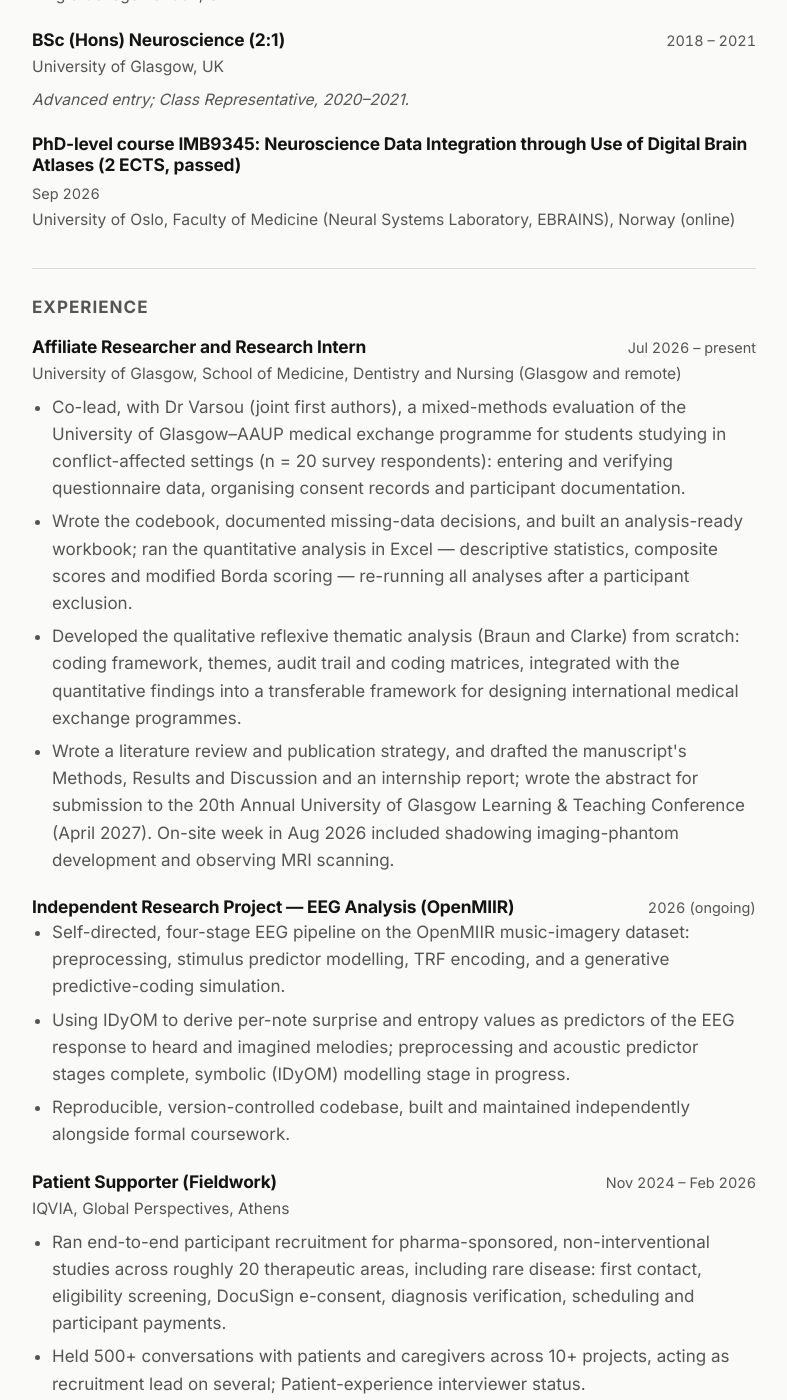
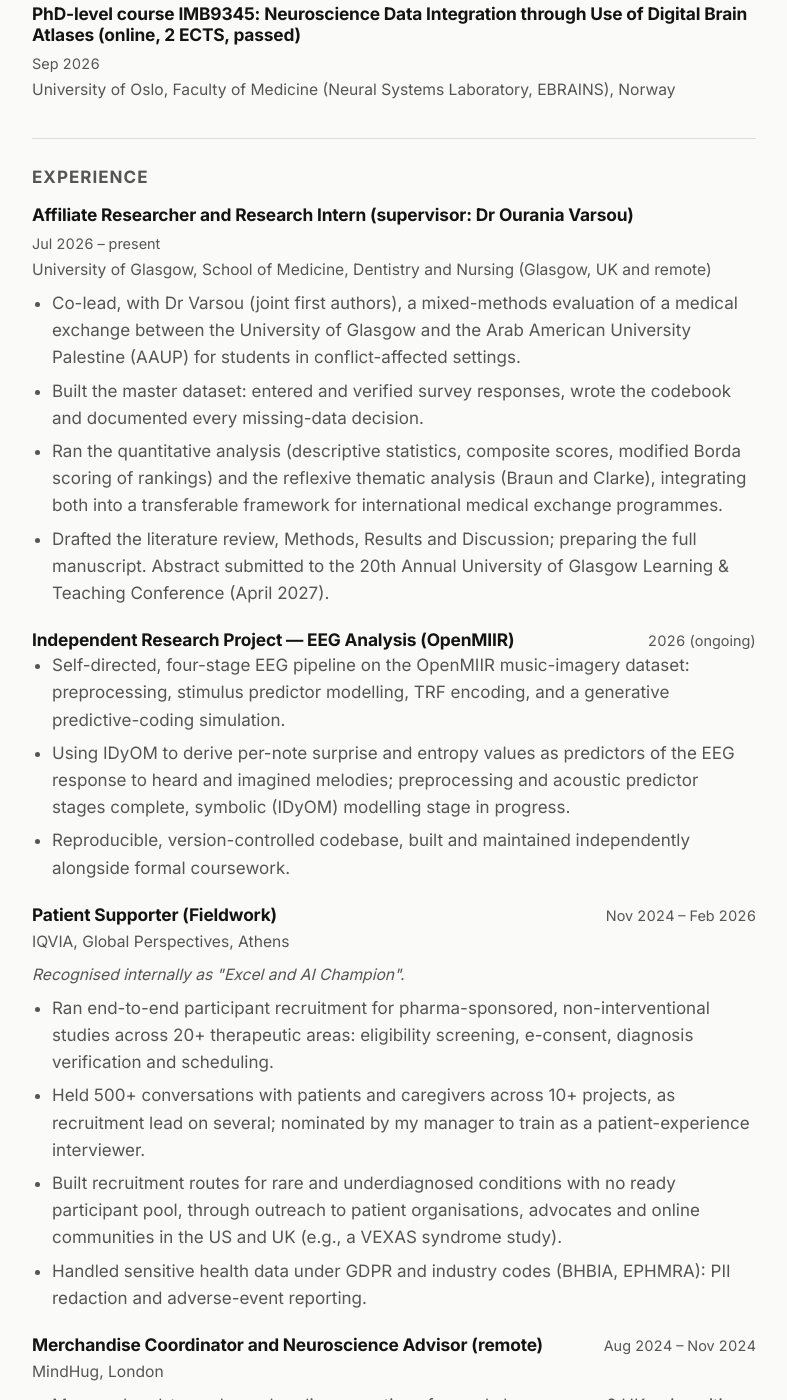
Before and after one commit to haidimartinidou/haidimartinidou.github.io, a Jekyll site: the page built from cv.md, in a window 1280 px wide and 1400 px high, scrolled down 891 px. Shown: the whole window, without its empty margins (246-1033 px from the left). Built offline with Jekyll 4.4.1, drawn with Linux system fonts in a browser that asks for light colours; some of the changed text lies outside the part shown.

Commit message:
Bring /cv/ up to date: profile, new role detail, publications, references
- Profile, research interests and the Oslo course entry rewritten per
  latest facts.
- Experience bullets updated for the HR Coordinator, IQVIA, and Glasgow
  affiliate-researcher roles.
- Skills: drop Stata, simplify R/Python to "(basic)".
- Courses section removed now that all three entries are paused.
- Publications reordered and split per the latest reference list.
- Science Communication: merged the Odd Things entry; renamed the
  VibeDeck project to Zanzibar everywhere.
- Added Dr Paschalis Theotokis to References.
- CV download now points to /files/Martinidou_CV.pdf (static file,
  supplied separately) instead of the auto-generated PDF.
- Pin .ruby-version to 3.1.6: the repo's pinned liquid 4.0.3 gem calls
  Object#tainted?, removed in Ruby 3.2+.

A few ambiguities are flagged inline as TODO(cv-update-nov-2026) comments
in _data/cv.yml for follow-up.

```diff
--- a/_data/cv.yml
+++ b/_data/cv.yml
@@ -1,6 +1,11 @@
-# Single source of truth for the CV page (/cv/) and the auto-generated PDF
-# (assets/cv/Haidi_Martinidou_CV.pdf). Edit this file only; the PDF is
-# regenerated by .github/workflows/cv-pdf.yml on every push that touches it.
+# Single source of truth for the CV page (/cv/).
+#
+# TODO(cv-update-nov-2026): the page's download button now points to the
+# manually-supplied /files/Martinidou_CV.pdf instead of the PDF this data
+# file used to drive. .github/workflows/cv-pdf.yml still regenerates
+# assets/cv/Haidi_Martinidou_CV.pdf on every push that touches this file,
+# but nothing links to that file any more — ask Haidi whether to retire
+# that workflow (and the stale generated PDF) or keep it for some other use.
 #
 # Gotcha: that workflow's Jekyll build breaks if _config.yml ever stops
 # excluding vendor/ (the gem cache the Action installs into gets scanned
@@ -16,16 +21,14 @@
 
 personal_info:
   name: "Haidi Martinidou"
-  tagline: "Neuroscience graduate (BSc Glasgow, MSc King's College London) working toward a PhD in computational neuroscience."
-  summary: "Combines quantitative training on large clinical and population datasets with hands-on patient-facing research experience."
-  aside: 'Multidisciplinary artist on the side — film and digital photography, painting, and watercolour; more at <a href="https://haidimartinidou.github.io/haidiartin/">haidiartin</a>.'
-  interests: >
-    My research centres on the mechanisms underlying maladaptive decision-making and mood dysregulation,
-    particularly reward processing, prediction-error signalling, and reinforcement learning across healthy
-    and clinical populations. This thread connects my past work on fairness-based decision-making and
-    diet-related depression risk. I am also interested in subtler, non-clinical disruptions to
-    self-regulation, including procrastination, optimism, and hormonal influences on cognition. I approach
-    these mechanistic questions as a route toward identifying targets for intervention.
+  tagline: "Neuroscience graduate (BSc Glasgow, MSc King's College London) interested in how chronic stress changes the brain's reward and memory systems to produce anhedonia and apathy, why some brains are more resilient, and whether protecting these systems earlier can delay dementia."
+  summary: "My work combines large-cohort analysis, evidence synthesis and patient-facing research."
+  # TODO(cv-update-nov-2026): the previous aside linked to haidiartin
+  # (https://haidimartinidou.github.io/haidiartin/); the replacement text
+  # Haidi gave doesn't include a link. Left as plain text below — tell her
+  # the haidiartin link was dropped from /cv/ and ask whether to restore it.
+  aside: "I also make visual art: film and digital photography, painting and watercolour."
+  interests: "Chronic stress and depression; reward processing and motivation (anhedonia, apathy); memory systems; stress resilience; dementia risk and prevention."
   email: "haidimartinidou@gmail.com"
   phone: "+30 694 2419907"
   links:
@@ -46,19 +49,19 @@
     institution: "University of Glasgow, UK"
     dates: "2018 – 2021"
     note: "Advanced entry; Class Representative, 2020–2021."
-  - degree: "PhD-level course IMB9345: Neuroscience Data Integration through Use of Digital Brain Atlases (2 ECTS, passed)"
-    institution: "University of Oslo, Faculty of Medicine (Neural Systems Laboratory, EBRAINS), Norway (online)"
+  - degree: "PhD-level course IMB9345: Neuroscience Data Integration through Use of Digital Brain Atlases (online, 2 ECTS, passed)"
+    institution: "University of Oslo, Faculty of Medicine (Neural Systems Laboratory, EBRAINS), Norway"
     dates: "Sep 2026"
 
 experience:
-  - title: "Affiliate Researcher and Research Intern"
-    organization: "University of Glasgow, School of Medicine, Dentistry and Nursing (Glasgow and remote)"
+  - title: "Affiliate Researcher and Research Intern (supervisor: Dr Ourania Varsou)"
+    organization: "University of Glasgow, School of Medicine, Dentistry and Nursing (Glasgow, UK and remote)"
     dates: "Jul 2026 – present"
     bullets:
-      - "Co-lead, with Dr Varsou (joint first authors), a mixed-methods evaluation of the University of Glasgow–AAUP medical exchange programme for students studying in conflict-affected settings (n = 20 survey respondents): entering and verifying questionnaire data, organising consent records and participant documentation."
-      - "Wrote the codebook, documented missing-data decisions, and built an analysis-ready workbook; ran the quantitative analysis in Excel — descriptive statistics, composite scores and modified Borda scoring — re-running all analyses after a participant exclusion."
-      - "Developed the qualitative reflexive thematic analysis (Braun and Clarke) from scratch: coding framework, themes, audit trail and coding matrices, integrated with the quantitative findings into a transferable framework for designing international medical exchange programmes."
-      - "Wrote a literature review and publication strategy, and drafted the manuscript's Methods, Results and Discussion and an internship report; wrote the abstract for submission to the 20th Annual University of Glasgow Learning &amp; Teaching Conference (April 2027). On-site week in Aug 2026 included shadowing imaging-phantom development and observing MRI scanning."
+      - "Co-lead, with Dr Varsou (joint first authors), a mixed-methods evaluation of a medical exchange between the University of Glasgow and the Arab American University Palestine (AAUP) for students in conflict-affected settings."
+      - "Built the master dataset: entered and verified survey responses, wrote the codebook and documented every missing-data decision."
+      - "Ran the quantitative analysis (descriptive statistics, composite scores, modified Borda scoring of rankings) and the reflexive thematic analysis (Braun and Clarke), integrating both into a transferable framework for international medical exchange programmes."
+      - "Drafted the literature review, Methods, Results and Discussion; preparing the full manuscript. Abstract submitted to the 20th Annual University of Glasgow Learning &amp; Teaching Conference (April 2027)."
   - title: "Independent Research Project — EEG Analysis (OpenMIIR)"
     dates: "2026 (ongoing)"
     bullets:
@@ -68,11 +71,12 @@
   - title: "Patient Supporter (Fieldwork)"
     organization: "IQVIA, Global Perspectives, Athens"
     dates: "Nov 2024 – Feb 2026"
+    subtitle: "Recognised internally as \"Excel and AI Champion\"."
     bullets:
-      - "Ran end-to-end participant recruitment for pharma-sponsored, non-interventional studies across roughly 20 therapeutic areas, including rare disease: first contact, eligibility screening, DocuSign e-consent, diagnosis verification, scheduling and participant payments."
-      - "Held 500+ conversations with patients and caregivers across 10+ projects, acting as recruitment lead on several; Patient-experience interviewer status."
-      - "Led recruitment and outreach for a study on VEXAS syndrome: sourced collaborators in the US, including the NIH group that first described the condition, engaged patient organisations in the US and UK, and worked with supporting neurologists."
-      - "Handled sensitive health data under clinical governance and GDPR and industry codes (BHBIA, EPHMRA) — PII redaction, adverse-event reporting, study documentation and tracking. Recognised internally as \"Excel and AI Champion\"."
+      - "Ran end-to-end participant recruitment for pharma-sponsored, non-interventional studies across 20+ therapeutic areas: eligibility screening, e-consent, diagnosis verification and scheduling."
+      - "Held 500+ conversations with patients and caregivers across 10+ projects, as recruitment lead on several; nominated by my manager to train as a patient-experience interviewer."
+      - "Built recruitment routes for rare and underdiagnosed conditions with no ready participant pool, through outreach to patient organisations, advocates and online communities in the US and UK (e.g., a VEXAS syndrome study)."
+      - "Handled sensitive health data under GDPR and industry codes (BHBIA, EPHMRA): PII redaction and adverse-event reporting."
   - title: "Merchandise Coordinator and Neuroscience Advisor (remote)"
     organization: "MindHug, London"
     dates: "Aug 2024 – Nov 2024"
@@ -86,10 +90,10 @@
       - "Prepared a review of recent rTMS literature for the clinical team, then observed the clinic's rTMS protocol."
   - title: "HR Coordinator"
     organization: "Caffeine Roastery SuperFoods, Thessaloniki"
-    dates: "Oct 2022 – Oct 2023"
+    dates: "Oct 2023 – Oct 2024"
     bullets:
-      - "Built the HR function from the ground up at launch (recruitment, onboarding, core policies) for a team of 10."
-      - "Designed and ran structured interviews and onboarding, drawing on motivation and person–role fit."
+      - "Built the HR function from the ground up at launch, including recruitment, onboarding and core policies, for a team of 10 staff."
+      - "Trained and worked front-of-house shifts (barista, cashier, food preparation) to understand each role first-hand, then designed structured interviews and onboarding around them."
   - title: "Master's Dissertation — Reward, Risk, and Fairness Processing"
     organization: "King's College London"
     dates: "2022 – 2023"
@@ -115,7 +119,7 @@
 
 skills:
   - category: "Research and data"
-    items: "R (basic: descriptive statistics, regression, composite scores); Python (basic: MNE-based EEG preprocessing in the OpenMIIR pipeline); IBM SPSS; Stata; Excel (advanced); questionnaire data management and codebooks; reflexive thematic analysis; systematic literature screening and narrative synthesis; digital brain atlas tools (QuickNII, MeshView); running IDyOM (Common Lisp)."
+    items: "R (basic); Python (basic); IBM SPSS; Excel (advanced); questionnaire data management and codebooks; reflexive thematic analysis; systematic literature screening and narrative synthesis; digital brain atlas tools (QuickNII, MeshView); running IDyOM (Common Lisp)."
   - category: "Software"
     items: "DocuSign, Notion, Obsidian, ClickUp, Canva Pro, Adobe Premiere, SoftOne, Microsoft Office, GitHub Pages, macOS and Windows."
   - category: "Certificates"
@@ -131,7 +135,7 @@
     date: "2026"
     url: "https://forfun-alpha.vercel.app"
     description: "Designed and launched an application-tracking web app for programmes, jobs and grants, with a freemium AI search feature (Next.js, Supabase)."
-  - name: "VibeDeck"
+  - name: "Zanzibar"
     date: "2026"
     url: "https://github.com/haidimartinidou/Zanzibar"
     description: "Turns a described \"vibe\" into a playlist via the Spotify API and an LLM; deployed to Cloudflare Workers."
@@ -157,31 +161,20 @@
     outlet: "Parallaxi Magazine"
     date: "June 2024"
     url: "https://parallaximag.gr/parallax-view/nto-re-mi-giname-synaisthimatikoi-ti-ekanan-oi-coldplay-stin-athina"
-  - title: "Odd Things: essays on neuroscience and behaviour, e.g. a neuro-computational account of procrastination"
-    outlet: "Personal website and LinkedIn"
-    date: "2025 – 2026"
+  - title: "Academic site and blog, Odd Things (haidimartinidou.github.io)"
+    outlet: "essays on neuroscience and behaviour, e.g. a neuro-computational account of procrastination"
+    date: "2025–26"
     url: "https://haidimartinidou.github.io/articles/"
-
-# A course with date: "Paused" stays visible on the live /cv/ page but is
-# automatically left out of the generated PDF (see cv.md's cv-print-hide
-# logic) — set date to something else to bring it back into the PDF.
-courses:
-  - name: "Computational Neuroscience: Neuronal Dynamics"
-    provider: "EPFL (edX)"
-    date: "Paused"
-  - name: "Medical Neuroscience"
-    provider: "Duke University (Coursera)"
-    date: "Paused"
-  - name: "Data Visualization"
-    provider: "Duke University (Coursera)"
-    date: "Paused"
 
 # Entries render as plain text, in the order listed. Keep "in preparation"
 # items marked as such until they are submitted or posted as preprints.
 publications:
-  - citation: "Varsou O., Martinidou H., Walters M., et al. Evaluation of the University of Glasgow–AAUP medical exchange programme: a transferable framework (working title). In preparation."
-  - citation: "Martinidou H., Lyall D. M. Mediterranean-style dietary components and self-reported depression: a cross-sectional analysis of 502,506 UK adults in the UK Biobank cohort. In preparation; preprint planned."
-  - citation: "Martinidou H., et al. Living with artificial neural networks: experience-dependent structural plasticity of the human brain in the age of AI (working title). To be submitted to Current Issues in Molecular Biology (MDPI), special issue \"Neural Networks in Molecular and Cellular Neurobiology\"."
+  - citation: "Martinidou H., Lyall D. Mediterranean-style diet and depression in 502,359 UK Biobank participants: a cross-sectional study. Preprint in preparation (PsyArXiv)."
+  # TODO(cv-update-nov-2026): "Malik" has no first initial in Haidi's
+  # instructions (every other author here has one) — ask her whether an
+  # initial is missing before this goes out the door.
+  - citation: "Varsou O.*, Martinidou H.*, Malik, Walters M. Evaluation of the University of Glasgow–AAUP medical exchange programme: a transferable framework (working title). *Equal contribution. Manuscript in preparation."
+  - citation: "Martinidou H., et al. Living with artificial neural networks: experience-dependent structural plasticity of the human brain in the age of AI (working title). To be submitted to Current Issues in Molecular Biology (MDPI)."
   - citation: "Chatzisavvidou A., et al. Molecular mechanisms underlying human neocortical evolution (working title). To be submitted to Current Issues in Molecular Biology (MDPI)."
 
 conferences:
@@ -209,3 +202,9 @@
   - name: "Dr Donald Lyall"
     affiliation: "University of Glasgow"
     note: "BSc dissertation supervisor. Email on request."
+  # TODO(cv-update-nov-2026): Haidi didn't say what her working relationship
+  # with Dr Theotokis is (the other two references each note why they're a
+  # reference). Left the note as just contact info — ask her what to add.
+  - name: "Dr Paschalis Theotokis"
+    affiliation: "Assistant Professor of Histology-Embryology, Aristotle University of Thessaloniki"
+    note: "Email on request."
--- a/cv.md
+++ b/cv.md
@@ -21,7 +21,7 @@
     {%- if cv.personal_info.phone %}<span>{{ cv.personal_info.phone }}</span>{% endif -%}
     {% for link in cv.personal_info.links %}<a href="{{ link.url }}">{{ link.label }}</a>{% endfor %}
   </div>
-  <a class="cv-download" href="{{ '/assets/cv/Haidi_Martinidou_CV.pdf' | relative_url }}" download>Download CV (PDF)</a>
+  <a class="cv-download" href="{{ '/files/Martinidou_CV.pdf' | relative_url }}" download>Download CV (PDF)</a>
 </div>
 
 {% if cv.personal_info.interests %}
@@ -104,21 +104,6 @@
 </section>
 {% endif %}
 
-{% assign active_courses = cv.courses | where_exp: "c", "c.date != 'Paused'" %}
-{% if cv.courses and cv.courses.size > 0 %}
-<section class="cv-section{% if active_courses.size == 0 %} cv-print-hide{% endif %}">
-  <h2>Courses</h2>
-  <ul class="cv-bullets">
-    {% for course in cv.courses %}
-    <li{% if course.date == "Paused" %} class="cv-print-hide"{% endif %}>
-      {% if course.certificate_url %}<a href="{{ course.certificate_url }}">{{ course.name }}</a>{% else %}{{ course.name }}{% endif %}
-      &mdash; {{ course.provider }}{% if course.date %}, {{ course.date }}{% endif %}{% if course.note %} ({{ course.note }}){% endif %}
-    </li>
-    {% endfor %}
-  </ul>
-</section>
-{% endif %}
-
 {% if cv.publications and cv.publications.size > 0 %}
 <section class="cv-section">
   <h2>Publications</h2>
--- a/index.html
+++ b/index.html
@@ -52,5 +52,5 @@
     <span class="block-index">04</span>
     <h2>CV</h2>
   </div>
-  <a class="cv-download" href="{{ '/assets/cv/Haidi_Martinidou_CV.pdf' | relative_url }}" download>Download CV (PDF)</a>
+  <a class="cv-download" href="{{ '/files/Martinidou_CV.pdf' | relative_url }}" download>Download CV (PDF)</a>
 </section>
```
Also changed, not shown: _projects/zanzibar-vibedeck.md (+3 -3 lines), 1 other file.
